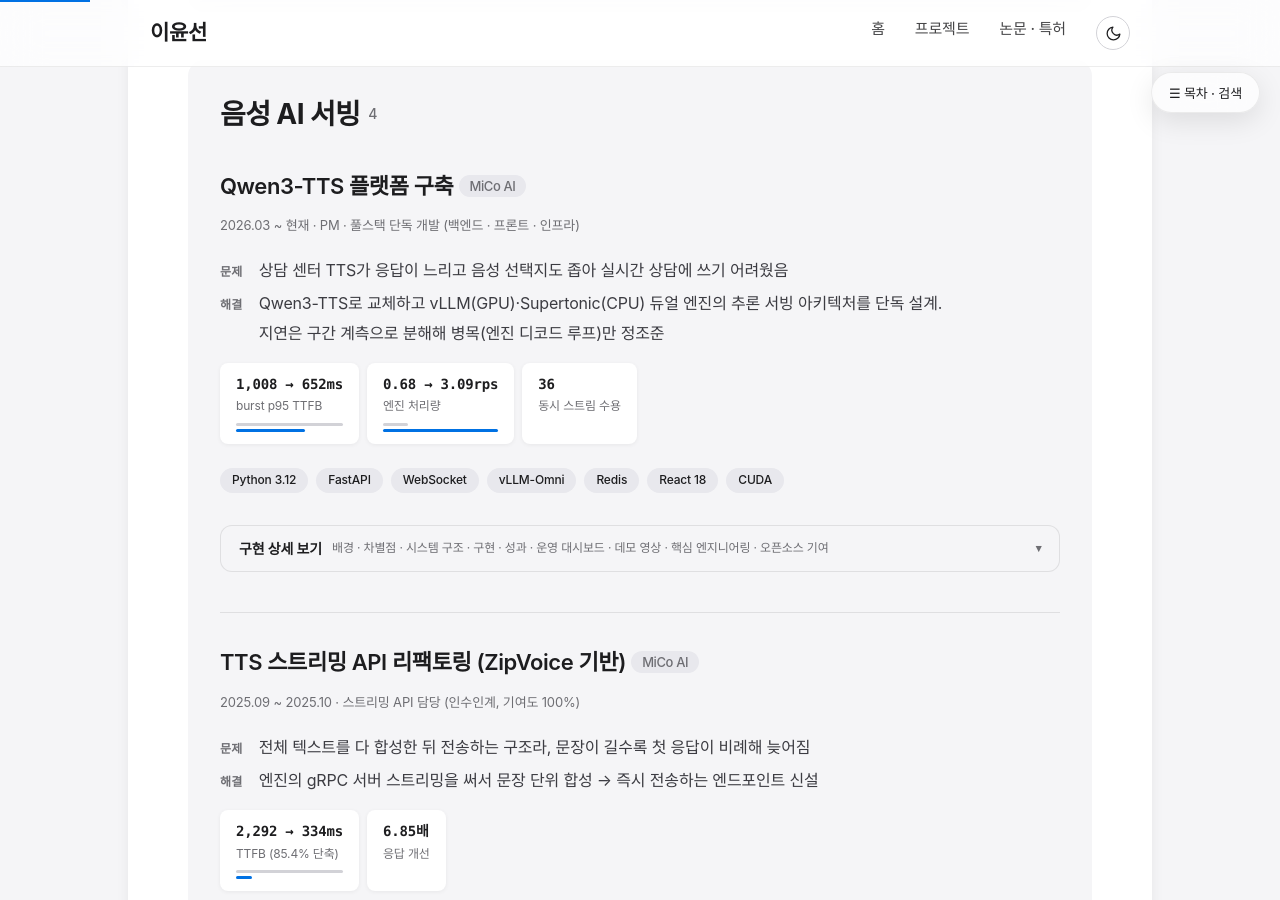
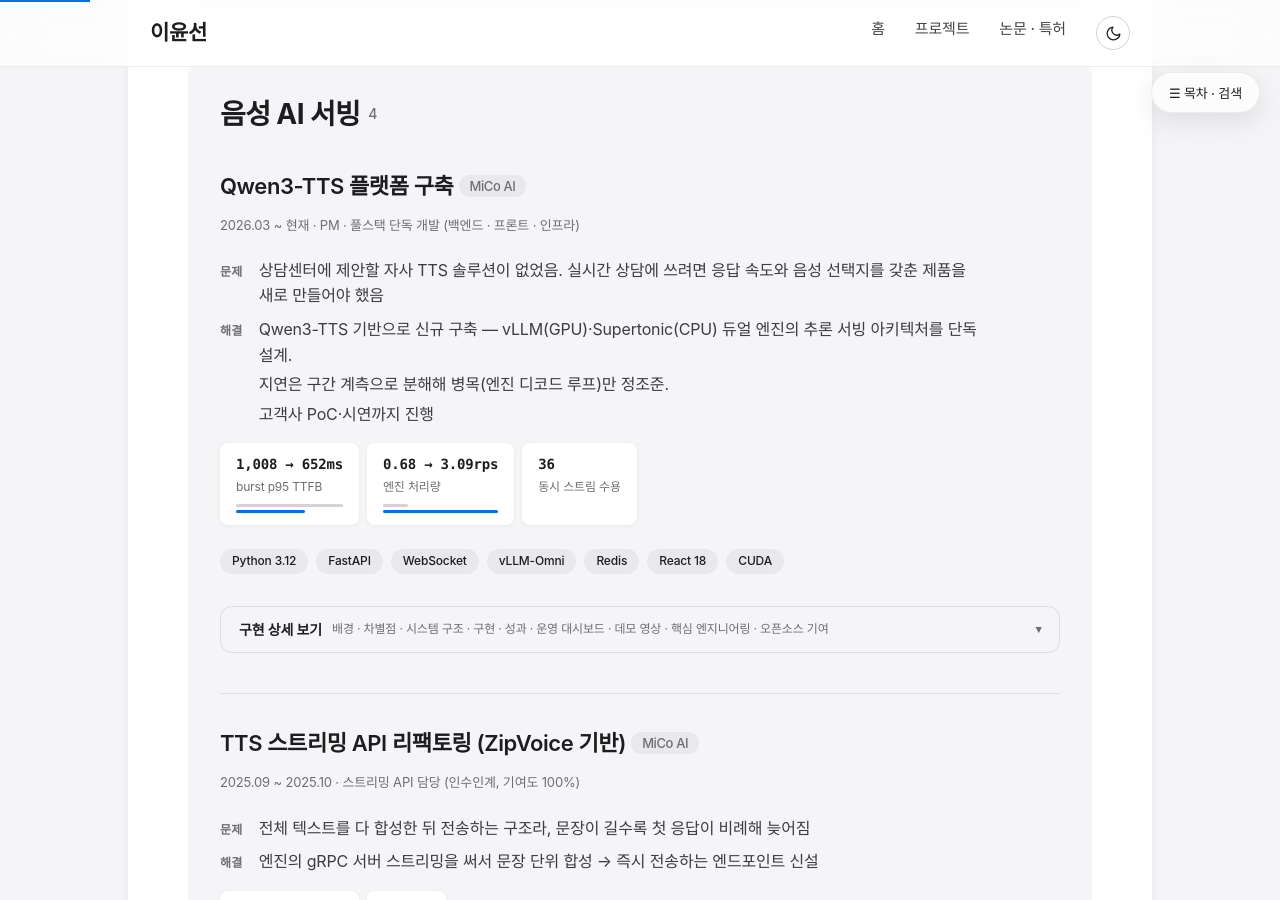
Before and after one commit to ckc5800/ckc5800.github.io, a Jekyll site: the page built from projects.html, in a window 1280 px wide and 900 px high, scrolled down 618 px. Built offline with Jekyll 4.4.1, drawn with Linux system fonts in a browser that asks for light colours; some web fonts are replaced.

Commit message:
Qwen3-TTS 배경 정정 — 기존 시스템 교체가 아니라 신규 솔루션 구축
본인 확인: 상담센터에서 쓰던 TTS를 교체한 게 아니라, 상담센터를
타깃으로 제안할 자사 솔루션을 처음부터 만든 과제. 고객사 PoC·시연
단계까지 진행. 포트폴리오 카드 문제/해결·상세 배경과 이력서 3종의
배경 서술을 이 사실에 맞게 수정.

'콜센터 수백 명이 동시에 쓰는 규모'도 함께 삭제 — 8.6 rps 실측에서
환산한 값인데 실제 그 규모로 운영된 적이 없어 400명 표현과 같은
문제. 측정치(TTFB p50 70ms, 8.6 rps)만 남김.

Co-Authored-By: Claude Fable 5 <noreply@anthropic.com>

```diff
--- a/projects.html
+++ b/projects.html
@@ -103,8 +103,8 @@ title: 프로젝트
     <h3 id="tts">Qwen3-TTS 플랫폼 구축 <span class="badge">MiCo AI</span></h3>
     <p class="project-meta">2026.03 ~ 현재 · PM · 풀스택 단독 개발 (백엔드 · 프론트 · 인프라)</p>
     <dl class="ps">
-        <dt>문제</dt><dd>상담 센터 TTS가 응답이 느리고 음성 선택지도 좁아 실시간 상담에 쓰기 어려웠음</dd>
-        <dt>해결</dt><dd><span class="sentence">Qwen3-TTS로 교체하고 vLLM(GPU)·Supertonic(CPU) 듀얼 엔진의 추론 서빙 아키텍처를 단독 설계.</span><span class="sentence">지연은 구간 계측으로 분해해 병목(엔진 디코드 루프)만 정조준</span></dd>
+        <dt>문제</dt><dd>상담센터에 제안할 자사 TTS 솔루션이 없었음. 실시간 상담에 쓰려면 응답 속도와 음성 선택지를 갖춘 제품을 새로 만들어야 했음</dd>
+        <dt>해결</dt><dd><span class="sentence">Qwen3-TTS 기반으로 신규 구축 — vLLM(GPU)·Supertonic(CPU) 듀얼 엔진의 추론 서빙 아키텍처를 단독 설계.</span><span class="sentence">지연은 구간 계측으로 분해해 병목(엔진 디코드 루프)만 정조준.</span><span class="sentence">고객사 PoC·시연까지 진행</span></dd>
     </dl>
     <div class="metrics">
         <div class="metric"><span class="metric-value">1,008 → 652ms</span><span class="metric-label">burst p95 TTFB</span></div>
@@ -124,7 +124,7 @@ title: 프로젝트
         <summary><span class="sum-text">구현 상세 보기</span><span class="sum-hint">배경 · 차별점 · 시스템 구조 · 구현 · 성과 · 운영 대시보드 · 데모 영상 · 핵심 엔지니어링 · 오픈소스 기여</span><span class="sum-close">접기</span></summary>
         <div class="detail-body">
 <h4 class="detail-head">배경</h4>
-    <p><span class="sentence">상담 센터에서 쓰던 기존 TTS는 응답이 느리고 음성 선택지도 좁아 실시간 상담에 쓰기 어려웠음.</span><span class="sentence">모델 선정부터 서빙 아키텍처, 백엔드·프론트엔드, 배포·운영까지 전 구간을 단독으로 맡아 교체.</span></p>
+    <p><span class="sentence">상담센터를 타깃으로 제안할 자사 TTS 솔루션을 신규 구축하는 과제.</span><span class="sentence">기존 시스템 교체가 아니라, 실시간 상담에 쓸 수 있는 응답 속도와 음성 선택지를 갖춘 제품을 처음부터 만드는 것이 목표였음.</span><span class="sentence">모델 선정부터 서빙 아키텍처, 백엔드·프론트엔드, 배포·운영까지 전 구간을 단독으로 맡았고, 고객사 PoC·시연까지 진행.</span></p>
 
     <h4 class="detail-head">차별점</h4>
     <p class="point"><strong>① 스트리밍 품질 자동 감지 · 자가 치유</strong> — 잘리거나 반복된 음성을 서버가 스스로 걸러내는 구조.</p>
```
Also changed, not shown: other parts of projects.html (+1 -1 lines), 2 other files.
